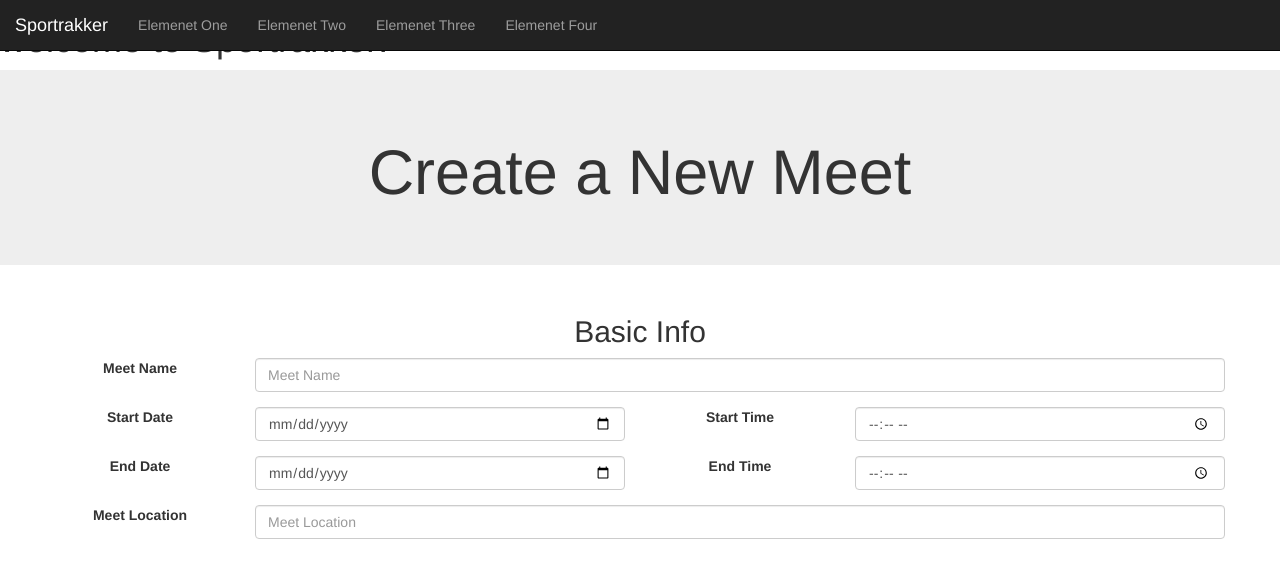
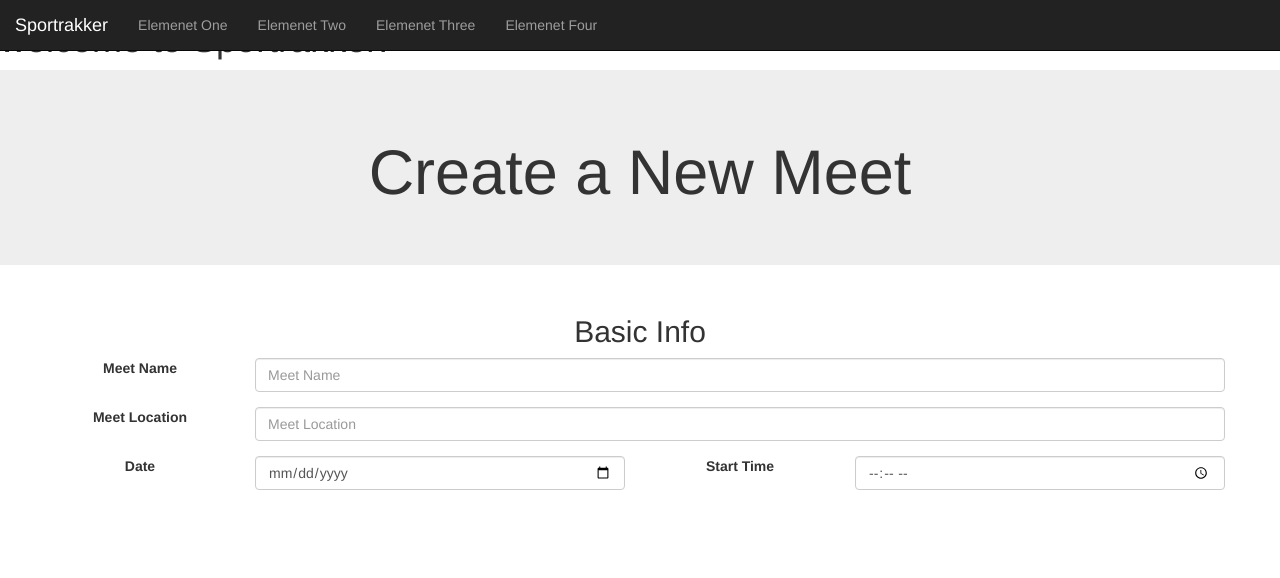
Before and after one commit to Andrew-Casner/angularTest, an Angular app in the folder sportrakker/: page / in a window 1280 px wide. Shown: the top 578 px of the page. Built offline with nearby package versions, Linux system fonts and the light colour scheme.

Commit message:
Changed requirements for times

```diff
--- a/sportrakker/src/app/new-meet/new-meet.component.html
+++ b/sportrakker/src/app/new-meet/new-meet.component.html
@@ -10,8 +10,15 @@
 				<input type="text" class="form-control" id="meetName" placeholder="Meet Name">
 			</div>
 		</form>
+		<!--Need to put in the javascript to use google maps to get the location-->
 		<form class="form-group row">
-			<label for="startDate" class="col-sm-2 col-form-label">Start Date</label>
+			<label for="meetLocation" class="col-sm-2 col-form-label">Meet Location</label>
+			<div class="col-sm-10">
+				<input class="form-control"  id="meetLocation" placeholder="Meet Location">
+			</div>
+		</form>
+		<form class="form-group row">
+			<label for="startDate" class="col-sm-2 col-form-label">Date</label>
 			<div class="col-sm-4">
 				<input type="date" class="form-control" id="startDate">
 			</div>
@@ -20,22 +27,5 @@
 				<input type="time" class="form-control" id="startTime">
 			</div>
 		</form>
-		<form class="form-group row">
-			<label for="endDate" class="col-sm-2 col-form-label">End Date</label>
-			<div class="col-sm-4">
-				<input type="date" class="form-control" id="endDate">
-			</div>
-			<label for="endTime" class="col-sm-2 col-form-label">End Time</label>
-			<div class="col-sm-4">
-				<input type="time" class="form-control" id="endTime">
-			</div>
-		</form>
-		<!--Need to put in the javascript to use google maps to get the location-->
-		<form class="form-group row">
-			<label for="meetLocation" class="col-sm-2 col-form-label">Meet Location</label>
-			<div class="col-sm-10">
-				<input class="form-control"  id="meetLocation" placeholder="Meet Location">
-			</div>
-		</form>
 	</div>
 </div>
```
